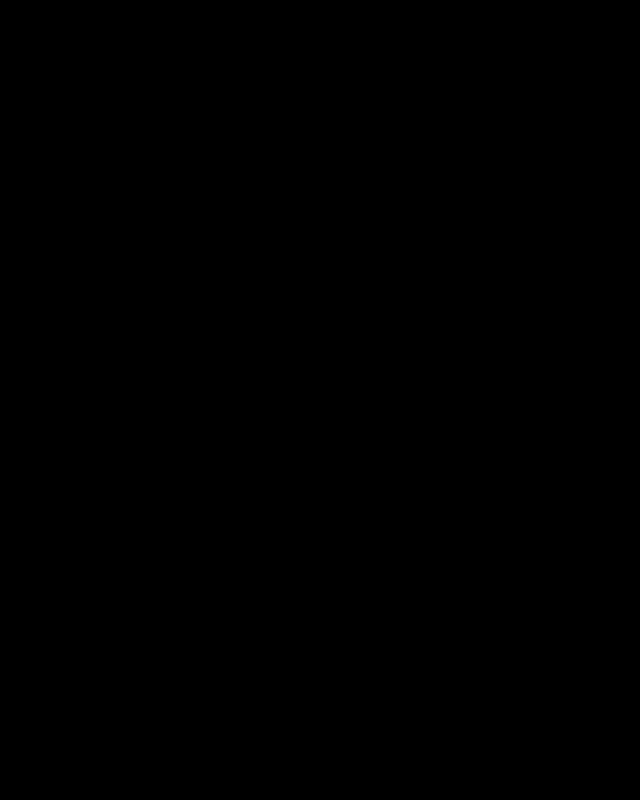
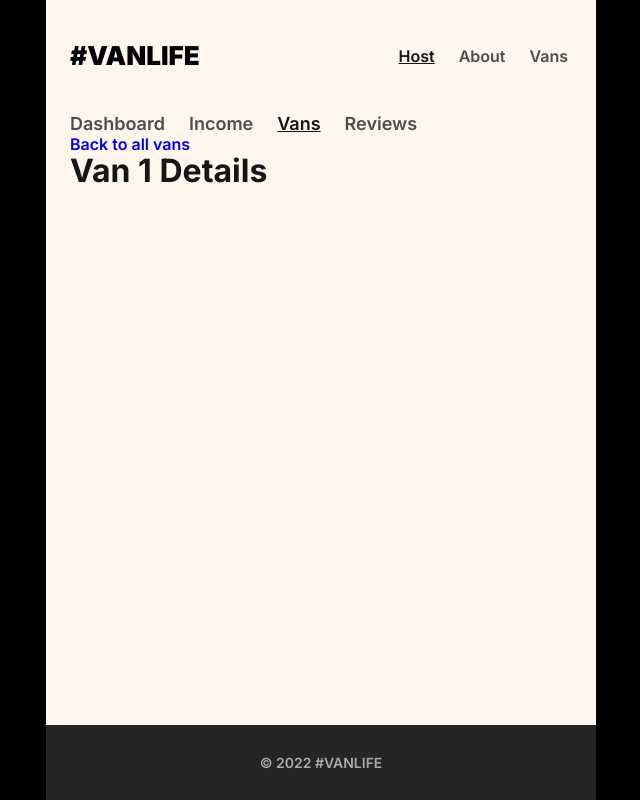
Before and after one commit to ban-lee/scrimba-vanlife, a React (Vite) app: page /host/vans/1 in a window 1280 px wide. Before the commit this address had no page. Shown: the whole page, without its empty margins (319-959 px from the left). Built offline with nearby package versions, Linux system fonts and the light colour scheme; what miragejs would draw is missing.

Commit message:
Bootstrap host van pages

```diff
--- a/src/components/layout-host/layout-host.jsx
+++ b/src/components/layout-host/layout-host.jsx
@@ -24,6 +24,12 @@
           Income
         </NavLink>
         <NavLink
+          to="/host/vans"
+          style={({isActive}) => isActive ? activeStyles : null}
+        >
+          Vans
+        </NavLink>
+        <NavLink
           to="/host/reviews"
           style={({isActive}) => isActive ? activeStyles : null}
         >
--- a/src/index.jsx
+++ b/src/index.jsx
@@ -7,6 +7,8 @@
 import { HostIncome } from './pages/host/host-income';
 import { HostLayout } from './components/layout-host';
 import { HostReviews } from './pages/host/host-reviews';
+import { HostVans } from './pages/host/vans';
+import { HostVanDetail } from './pages/host/van-detail';
 import { Layout } from './components/layout';
 import { Vans } from './pages/vans';
 import { VanDetail } from './pages/van-detail';
@@ -27,6 +29,8 @@
           <Route path="host" element={<HostLayout />}>
             <Route index element={<HostDashboard />} />
             <Route path="income" element={<HostIncome />} />
+            <Route path="vans" element={<HostVans />} />
+            <Route path="vans/:id" element={<HostVanDetail />} />
             <Route path="reviews" element={<HostReviews />} />
           </Route>
         </Route>
--- /dev/null
+++ b/src/pages/host/van-detail/index.js
@@ -0,0 +1 @@
+export * from './van-detail';
--- /dev/null
+++ b/src/pages/host/van-detail/van-detail.jsx
@@ -0,0 +1,13 @@
+import { Link, useParams } from 'react-router-dom';
+import styles from './van-detail.module.css';
+
+export function HostVanDetail() {
+  const params = useParams();
+
+  return (
+    <div className={styles.content}>
+      <Link to="/host/vans">Back to all vans</Link>
+      <h1>Van {params.id} Details</h1>
+    </div>
+  );
+}
--- /dev/null
+++ b/src/pages/host/van-detail/van-detail.module.css
@@ -0,0 +1,5 @@
+@import url('/global.css');
+
+.content {
+  padding-inline: var(--content-padding);
+}
--- /dev/null
+++ b/src/pages/host/vans/index.js
@@ -0,0 +1 @@
+export * from './vans';
--- /dev/null
+++ b/src/pages/host/vans/vans.jsx
@@ -0,0 +1,10 @@
+import { Link } from 'react-router-dom';
+import styles from './vans.module.css';
+
+export function HostVans() {
+  return (
+    <div className={styles.content}>
+      <h1>Your listed vans</h1>
+    </div>
+  );
+}
--- /dev/null
+++ b/src/pages/host/vans/vans.module.css
@@ -0,0 +1,5 @@
+@import url('/global.css');
+
+.content {
+  padding-inline: var(--content-padding);
+}
```
